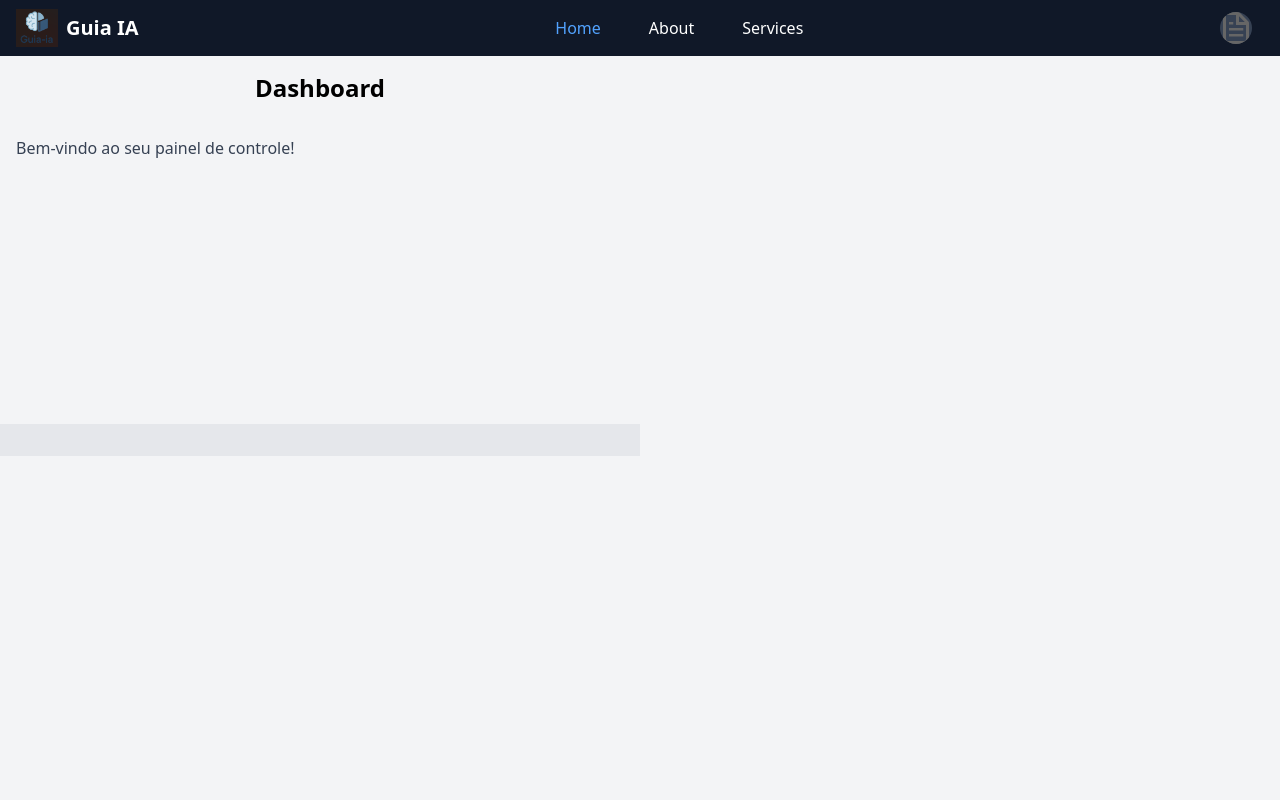
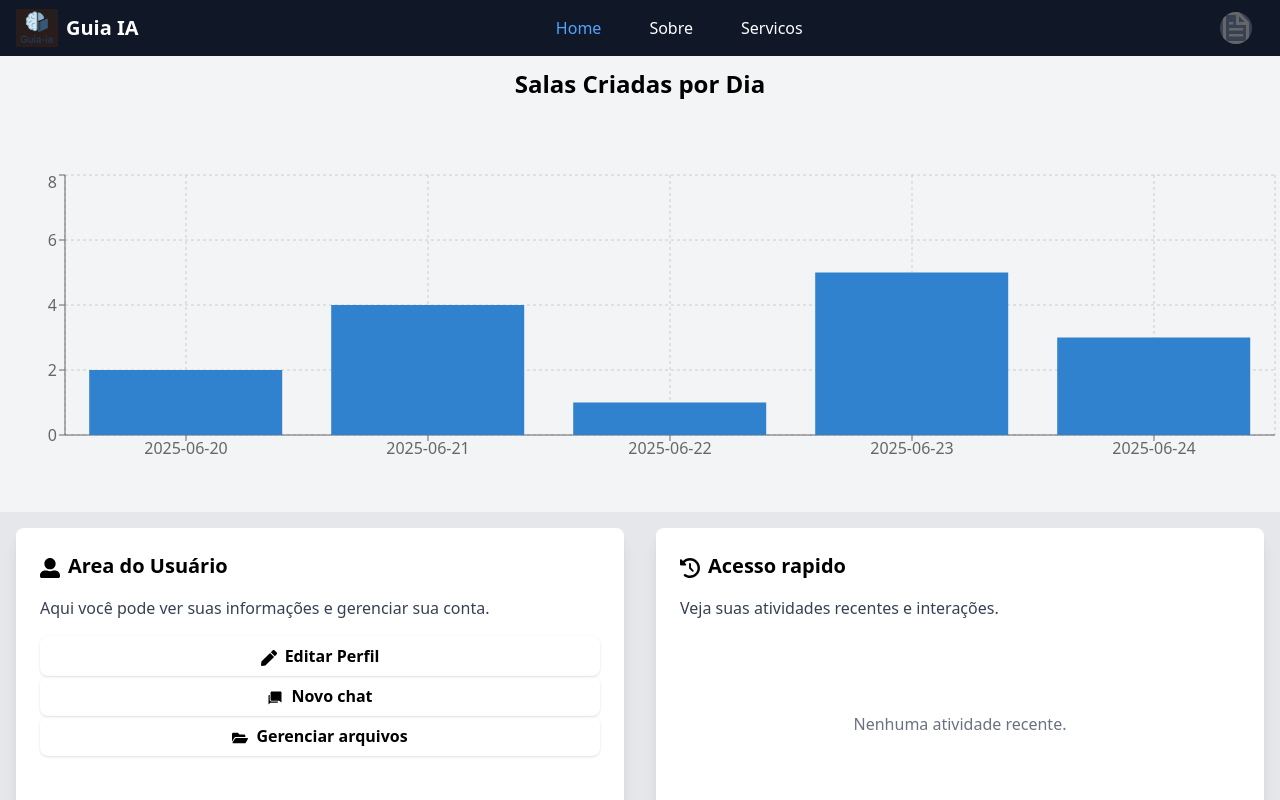
Before and after one commit to Eduardo-Porfirio/PROJETO-PGP, a Next.js app in the folder frontend/: page /Dashboard in a window 1280 px wide. Shown: the top 800 px of the page. Built offline with nearby package versions, Linux system fonts and the light colour scheme.

Commit message:
Adicionando novas modificações no frontend da aplicação

```diff
--- a/frontend/Components/sticknavbar.tsx
+++ b/frontend/Components/sticknavbar.tsx
@@ -3,12 +3,13 @@
 import { useState, useEffect, useRef } from 'react';
 import Image from 'next/image';
 import Link from 'next/link';
+import { useRouter } from 'next/navigation';
 
 export default function Navbar() {
   const [isDropdownOpen, setDropdownOpen] = useState(false);
   const [isMenuOpen, setMenuOpen] = useState(false);
   const dropdownRef = useRef<HTMLDivElement>(null);
-
+  const router = useRouter();
   useEffect(() => {
     function handleClickOutside(event: MouseEvent) {
       if (
@@ -41,14 +42,18 @@ export default function Navbar() {
               </Link>
             </li>
             <li>
-              <Link href="#" className="block py-2 px-3 hover:text-white">
-                About
-              </Link>
+              <button className="block py-2 px-3 hover:text-blue-400"
+                onClick={() => router.push('/Sobre')}
+              >
+                Sobre
+              </button>
             </li>
             <li>
-              <Link href="#" className="block py-2 px-3 hover:text-white">
-                Services
-              </Link>
+              <button className="block py-2 px-3 hover:text-blue-400"
+                onClick={() => router.push('/Servicos')}
+              >
+                Servicos
+              </button>
             </li>
           </ul>
         </div>
@@ -90,16 +95,26 @@ export default function Navbar() {
             </div>
             <ul className="py-2">
               <li>
-                <Link href="#" className="block px-4 py-2 text-sm text-gray-200 hover:bg-gray-600">Dashboard</Link>
+                <button
+                  className="block w-full text-left px-4 py-2 text-sm text-gray-200 hover:bg-gray-600"
+                  onClick={() => {router.push('/Dashboard'); setDropdownOpen(false);}}
+                >
+                  Dashboard
+                </button>
+              <li>
+                <button
+                  className="block w-full text-left px-4 py-2 text-sm text-gray-200 hover:bg-gray-600"
+                  onClick={() => {router.push('/CriarSala'); setDropdownOpen(false);}}
+                >
+                  Criar Sala
+                </button>
+              </li>
               </li>
               <li>
-                <Link href="#" className="block px-4 py-2 text-sm text-gray-200 hover:bg-gray-600">Settings</Link>
+                <Link href="#" className="block px-4 py-2 text-sm text-gray-200 hover:bg-gray-600">Configuracoes</Link>
               </li>
               <li>
-                <Link href="#" className="block px-4 py-2 text-sm text-gray-200 hover:bg-gray-600">Earnings</Link>
-              </li>
-              <li>
-                <Link href="#" className="block px-4 py-2 text-sm text-gray-200 hover:bg-gray-600">Sign out</Link>
+                <Link href="#" className="block px-4 py-2 text-sm text-gray-200 hover:bg-gray-600">Fazer Logout</Link>
               </li>
             </ul>
           </div>
--- a/frontend/app/Cadastro/page.tsx
+++ b/frontend/app/Cadastro/page.tsx
@@ -1,6 +1,7 @@
 'use client';
 
 import React, { useState } from 'react';
+import { useRouter } from 'next/navigation';
 
 import axios from 'axios';
 
@@ -13,6 +14,8 @@ export default function RegisterPage() {
   const [telefone, setTelefone] = useState('');
   const [genero, setGenero] = useState('');
   const [showToast, setShowToast] = useState(false);
+
+  const router = useRouter();
 
   const handleLogin = () => {
     setShowToast(true);
@@ -32,8 +35,13 @@ export default function RegisterPage() {
         telefone,
         genero
       });
-
       console.log(response.data);
+      if (response.status === 200) {
+        console.log('Cadastro realizado com sucesso:', response.data);
+        router.push('/Login'); // Redireciona para a página de login após o cadastro
+      } else {
+        console.error('Erro ao cadastrar:', response.data);
+      }
     } catch (error) {
       console.error('Error:', error);
     }
--- a/frontend/app/Dashboard/page.tsx
+++ b/frontend/app/Dashboard/page.tsx
@@ -1,22 +1,113 @@
+"use client";
 import StickNav from "@/Components/sticknavbar";
+import { IoMdChatbubbles } from "react-icons/io";
+import React, { useEffect, useState } from "react";
+import { FaPen } from "react-icons/fa";
+import { FaClockRotateLeft } from "react-icons/fa6";
+import { FaUserAlt } from "react-icons/fa";
+import { FaFolderOpen } from "react-icons/fa";
+import { BarChart, Bar, XAxis, YAxis, Tooltip, CartesianGrid, ResponsiveContainer } from "recharts";
+import { useRouter } from 'next/navigation';
+
 
 export default function DashboardPage() {
+
+    const router = useRouter();
+
+    const [salas, setSalas] = useState([]);
+    // Mock data para o gráfico de barras
+    const mockData = [
+        { date: "2025-06-20", salas: 2 },
+        { date: "2025-06-21", salas: 4 },
+        { date: "2025-06-22", salas: 1 },
+        { date: "2025-06-23", salas: 5 },
+        { date: "2025-06-24", salas: 3 },
+    ];
+    type RecenteItem = {
+        title: string;
+        description: string;
+        date: string;
+    };
+    const [recentes, SetRecentes] = useState<RecenteItem[]>([]);
+    useEffect(() => {
+        // Simulação de chamada a API para obter dados recentes
+        const fetchRecentData = async () => {
+            // Aqui você faria a chamada à API para obter os dados recentes
+            // Exemplo:
+            // const response = await fetch('/api/recentes');
+            // const data = await response.json();
+            // SetRecentes(data);
+        };
+        // fetchRecentData(); // Descomente esta linha para realmente buscar os dados
+    }, []);
     return (
         <main>
             <StickNav />
             {/* Barra de Navegação Fixa */}
             <div className="min-h-screen bg-gray-100 grid grid-cols-3 md:grid-cols-2 md:grid-rows-2">
                 {/* Conteúdo da Página */}
-                <div className="grid grid-rows-[auto_1fr]">
-                    <div className="h-16 flex items-center justify-center">
-                        <h1 className="text-black text-2xl font-bold">Dashboard</h1>
+                <div className="flex flex-col items-center justify-center col-span-2">
+                    <h2 className="text-center mb-4 text-2xl font-bold p-3">Salas Criadas por Dia</h2>
+                    <div className="h-96 flex items-center justify-center w-full">
+                        <ResponsiveContainer width="100%" height={300}>
+                            <BarChart data={mockData}>
+                                <CartesianGrid strokeDasharray="3 3" />
+                                <XAxis dataKey="date" />
+                                <YAxis allowDecimals={false} />
+                                <Tooltip />
+                                <Bar dataKey="salas" fill="#3182ce" />
+                            </BarChart>
+                        </ResponsiveContainer>
                     </div>
-                    <div className="p-4">
-                        <p className="text-gray-700">Bem-vindo ao seu painel de controle!</p>
-                        {/* Adicione mais conteúdo aqui */}
+                </div>
+                <div className="bg-gray-200 p-4 h-full flex justify-center">
+                    <div className="w-full bg-white rounded-lg shadow-lg p-6">
+                        <h2 className="text-xl font-semibold mb-4">
+                            <FaUserAlt className="inline-block mr-2" />
+                            Area do Usuário
+                        </h2>
+                        <p className="text-gray-700">Aqui você pode ver suas informações e gerenciar sua conta.</p>
+                        <div className="mt-4">
+                            <button className="w-full hover:bg-gray-200 text-black font-bold py-2 px-4 rounded-lg shadow focus:outline-none focus:shadow-outline">
+                                <FaPen className="inline-block mr-2" />
+                                Editar Perfil
+                            </button>
+                            <button
+                            className="w-full hover:bg-gray-200 text-black font-bold py-2 px-4 rounded-lg shadow focus:outline-none focus:shadow-outline"
+                            onClick={() => router.push('/CriarSala')}
+                            >
+                                <IoMdChatbubbles className="inline-block mr-2" />
+                                Novo chat
+                            </button>
+                            <button className="w-full hover:bg-gray-200 text-black font-bold py-2 px-4 rounded-lg shadow focus:outline-none focus:shadow-outline">
+                                <FaFolderOpen className="inline-block mr-2" />
+                                Gerenciar arquivos
+                            </button>
+                        </div>
                     </div>
-                    <div className="bg-gray-200 p-4">
-
+                </div>
+                <div className="bg-gray-200 p-4 h-full flex justify-center">
+                    <div className="w-full bg-white rounded-lg shadow-lg p-6">
+                        <h2 className="text-xl font-semibold mb-4">
+                            <FaClockRotateLeft className="inline-block mr-2" />
+                            Acesso rapido
+                        </h2>
+                        <p className="text-gray-700">Veja suas atividades recentes e interações.</p>
+                        {recentes.length > 0 ? (
+                            <ul className="mt-4 space-y-2">
+                                {recentes.map((item, index) => (
+                                    <li key={index} className="p-2 bg-gray-100 rounded-md shadow-sm">
+                                        <div className="font-semibold">{item.title}</div>
+                                        <div className="text-sm text-gray-600">{item.description}</div>
+                                        <div className="text-xs text-gray-500">{item.date}</div>
+                                    </li>
+                                ))}
+                            </ul>
+                        ) : (
+                            <div className="flex items-center justify-center h-48">
+                                <p className="text-gray-500 mt-4">Nenhuma atividade recente.</p>
+                            </div>
+                        )}
                     </div>
                 </div>
             </div>
--- a/frontend/app/Login2/page.tsx
+++ b/frontend/app/Login2/page.tsx
@@ -3,11 +3,13 @@
 import React, { useEffect, useState } from 'react';
 import Button from '@/Components/button'; // ajuste o caminho se necessário
 import axios from 'axios';
-import { compileFunction } from 'vm';
+import { useRouter } from 'next/navigation';
 
 export default function Cadastro() {
   // Estado para controlar o passo atual do formulário
   const [step, setStep] = useState(1);
+
+  const router = useRouter();
 
   const [toast, setToast] = useState<{ show: boolean; message: string; type: 'success' | 'error' }>({ show: false, message: '', type: 'success' });
 
@@ -29,6 +31,11 @@ export default function Cadastro() {
 
       if (response.status === 200) {
         console.log('Login successful:', response.data);
+        setToast({ show: true, message: 'Login realizado com sucesso!', type: 'success' });
+        setTimeout(() => {
+          setToast({ show: false, message: '', type: 'success' });
+          router.push('/Dashboard'); // Redireciona para a página inicial após o login
+        }, 2000);
         // Handle successful login (e.g., redirect to another page)
       } else {
         console.error('Login failed:', response.data);
--- a/frontend/app/TESTE/page.tsx
+++ b/frontend/app/TESTE/page.tsx
@@ -3,7 +3,6 @@
 import React, { useEffect, useState } from 'react';
 import Button from '@/Components/button'; // ajuste o caminho se necessário
 import axios from 'axios';
-import { compileFunction } from 'vm';
 
 export default function Cadastro() {
   // Estado para controlar o passo atual do formulário
--- a/frontend/package.json
+++ b/frontend/package.json
@@ -21,6 +21,7 @@
     "react": "^19.0.0",
     "react-dom": "^19.0.0",
     "react-icons": "^5.5.0",
+    "recharts": "^2.15.4",
     "tailwind-merge": "^3.2.0"
   },
   "devDependencies": {
```
Also changed, not shown: frontend/app/CriarSala/page.tsx (+4 -4 lines), 1 other file (tests, documents, lock files or other folders).
